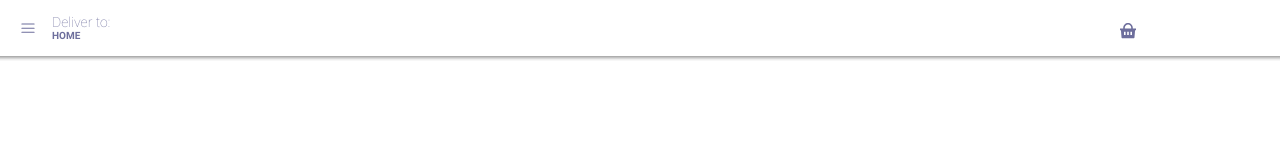
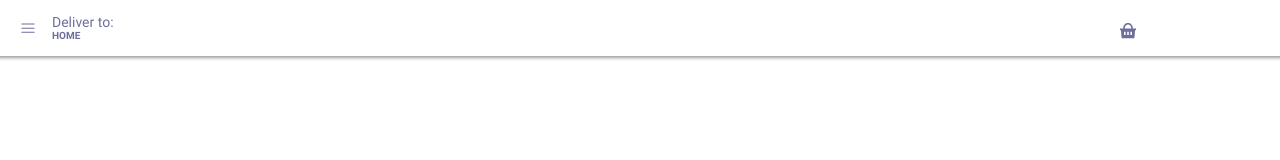
Before and after one commit to Jefferson227/uncle-john-pizzas-app, a React (Create React App) app: page /home in a window 1280 px wide. Shown: the top 160 px of the page. Built offline with nearby package versions, Linux system fonts and the light colour scheme.

Commit message:
Adjust font in the nav bar

```diff
--- a/src/components/NavBar/NavBar.css
+++ b/src/components/NavBar/NavBar.css
@@ -9,7 +9,7 @@
 }
 
 .navbar-center .title {
-  font-family: RobotoThin;
+  font-family: RobotoRegular;
   font-size: 14px;
   color: var(--base-text-color-gray-10);
 }
```
